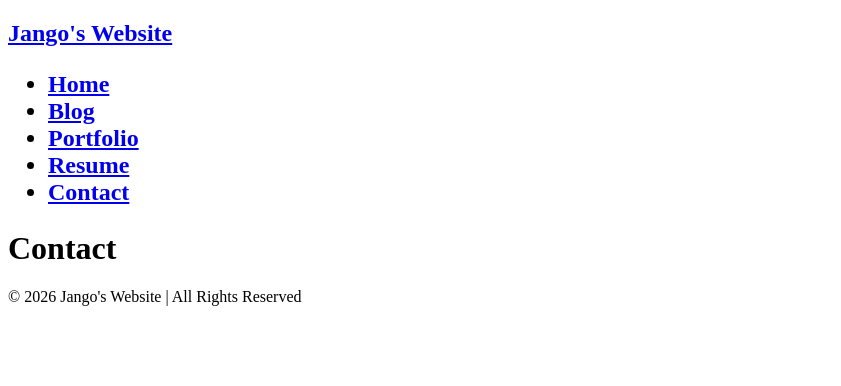
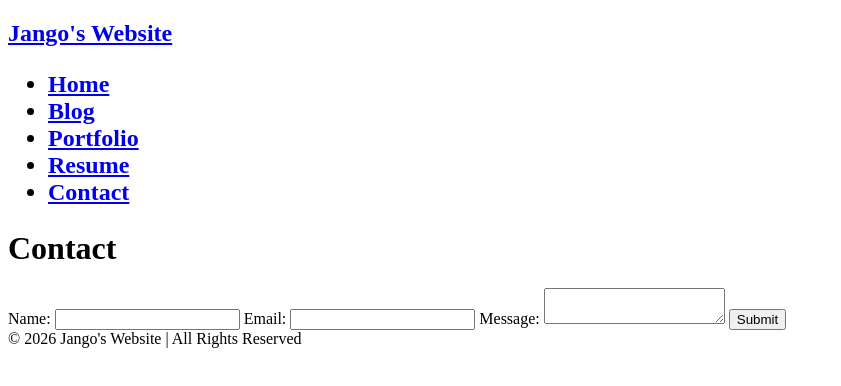
Before and after one commit to JangoSoriano23/JangoSoriano23.github.io, a plain HTML site: page contact.html in a window 1280 px wide. Shown: the whole page, without its empty margins (0-841 px from the left). Drawn offline with Linux system fonts and the light colour scheme.

Commit message:
feat: added image file, added image to index.html, added contact boxes to context.html

```diff
--- a/contact.html
+++ b/contact.html
@@ -18,6 +18,15 @@
     </nav>
     <main>
       <h1 class="page-title">Contact</h1>
+      <form id="contact-form">
+        <label for="name">Name:</label>
+        <input type="text" id="name" />
+        <label for="name">Email:</label>
+        <input type="text" id="email" />
+        <label for="name">Message:</label>
+        <textarea></textarea>
+        <input type="submit" />
+      </form>
     </main>
     <footer class="footer">© 2026 Jango's Website | All Rights Reserved</footer>
   </body>
```
Also changed, not shown: index.html (+6 -1 lines), jango.JPG (added), 1 other file.
